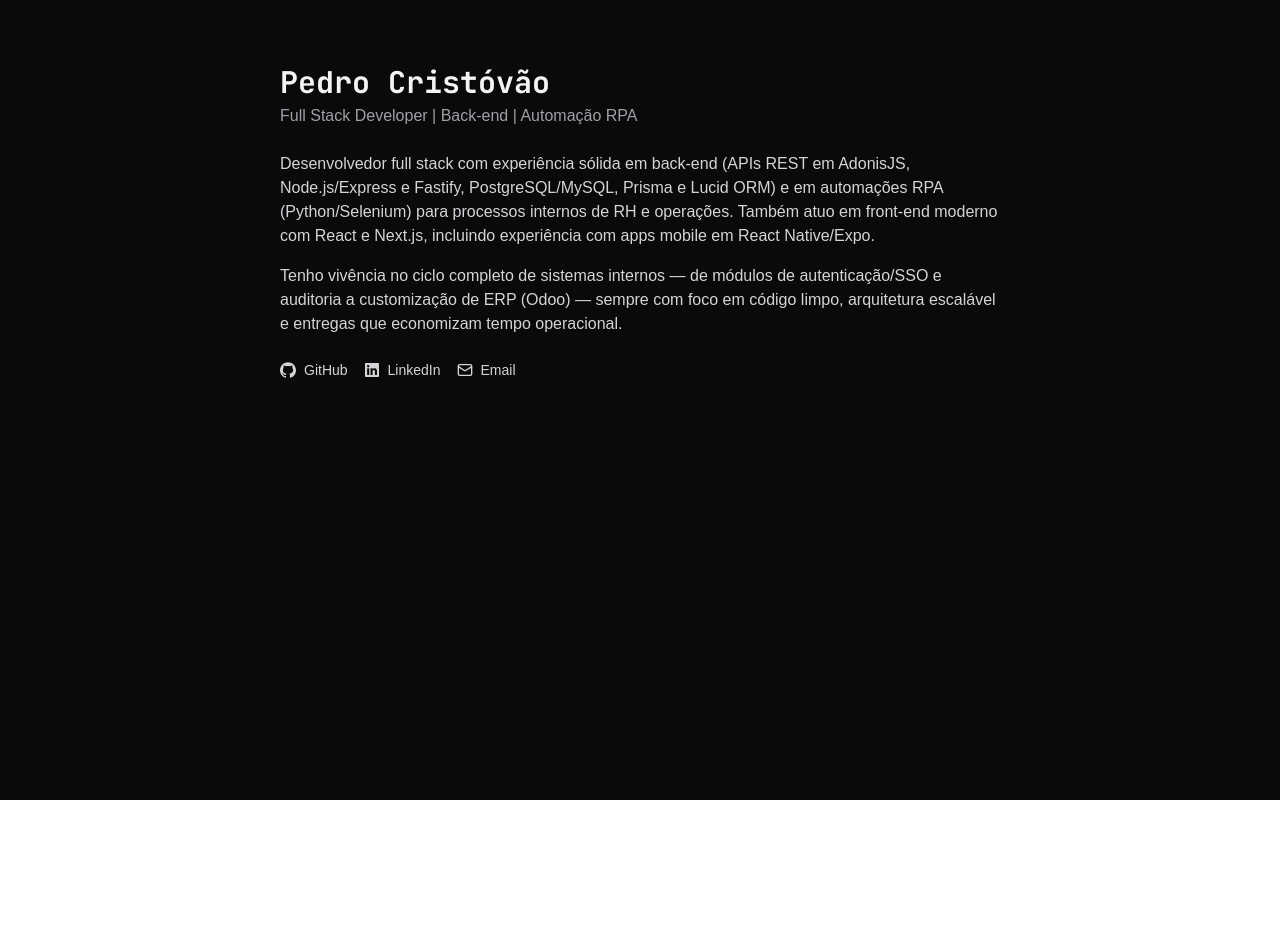
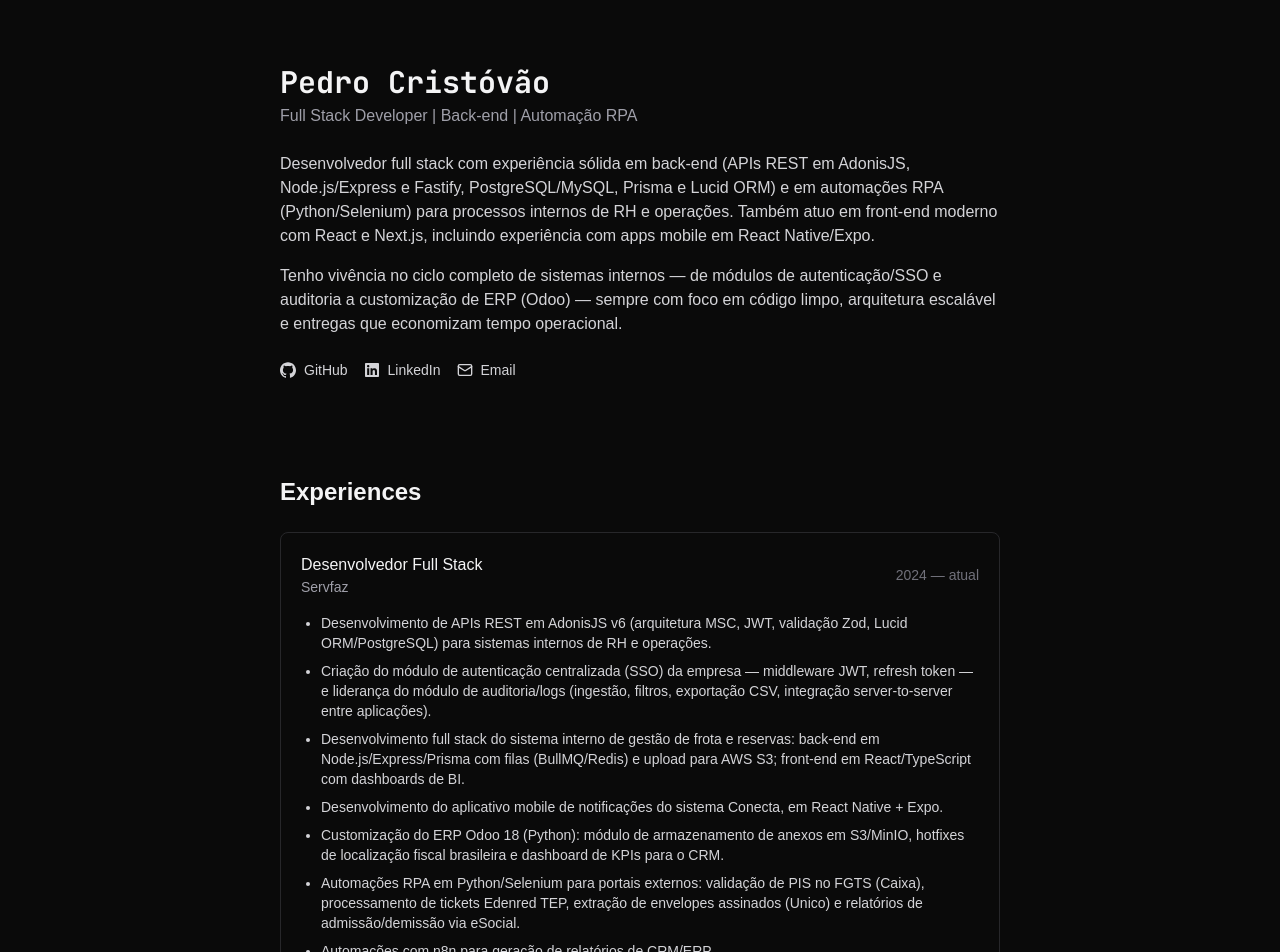
Before and after one commit to dev2Pedro/portfolio, a Next.js app: page / in a window 1280 px wide. Shown: the top 952 px of the page. Before the commit the page ends 800 px from the top, so only its background shows below. Built offline with nearby package versions, Linux system fonts and the light colour scheme.

Commit message:
feat: secao experiences do portfolio

```diff
--- a/app/page.tsx
+++ b/app/page.tsx
@@ -1,9 +1,11 @@
 import Header from '@/components/header'
+import Experience from '@/components/experience'
 
 export default function Home() {
   return (
     <main className="min-h-screen bg-[#0a0a0a]">
       <Header />
+      <Experience />
     </main>
   )
 }
--- /dev/null
+++ b/components/experience.tsx
@@ -0,0 +1,32 @@
+import { experience } from '@/data/content'
+
+export default function Experience() {
+  return (
+    <section className="mx-auto max-w-3xl px-6 py-16">
+      <h2 className="mb-6 text-2xl font-semibold text-zinc-100">
+        Experiences
+      </h2>
+      <div className="space-y-6">
+        {experience.map((item) => (
+          <div
+            key={item.company}
+            className="rounded-lg border border-zinc-800 p-5"
+          >
+            <div className="flex items-center justify-between">
+              <div>
+                <p className="font-medium text-zinc-100">{item.role}</p>
+                <p className="text-sm text-zinc-400">{item.company}</p>
+              </div>
+              <span className="text-sm text-zinc-500">{item.period}</span>
+            </div>
+            <ul className="mt-4 list-disc space-y-2 pl-5 text-sm text-zinc-300">
+              {item.bullets.map((bullet, i) => (
+                <li key={i}>{bullet}</li>
+              ))}
+            </ul>
+          </div>
+        ))}
+      </div>
+    </section>
+  )
+}
```
